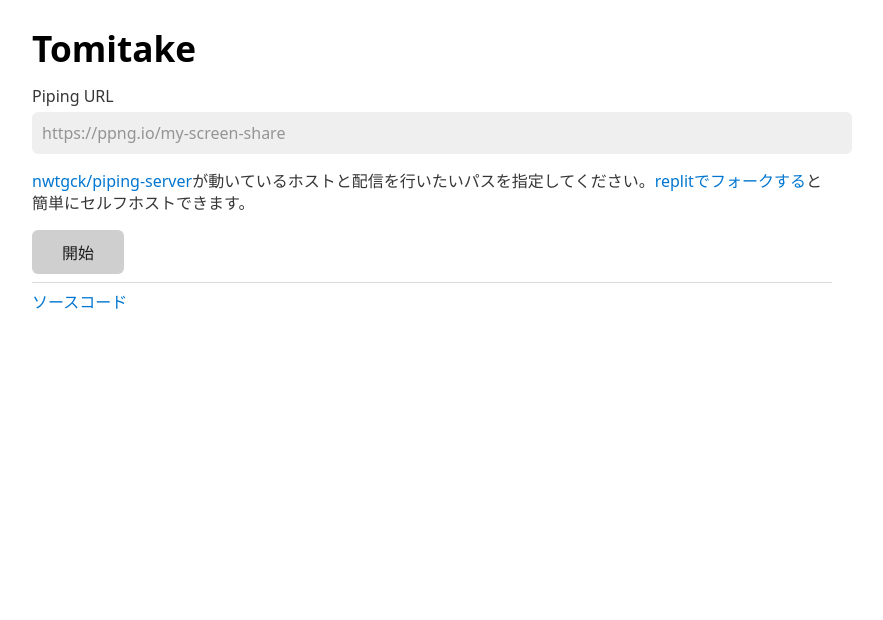
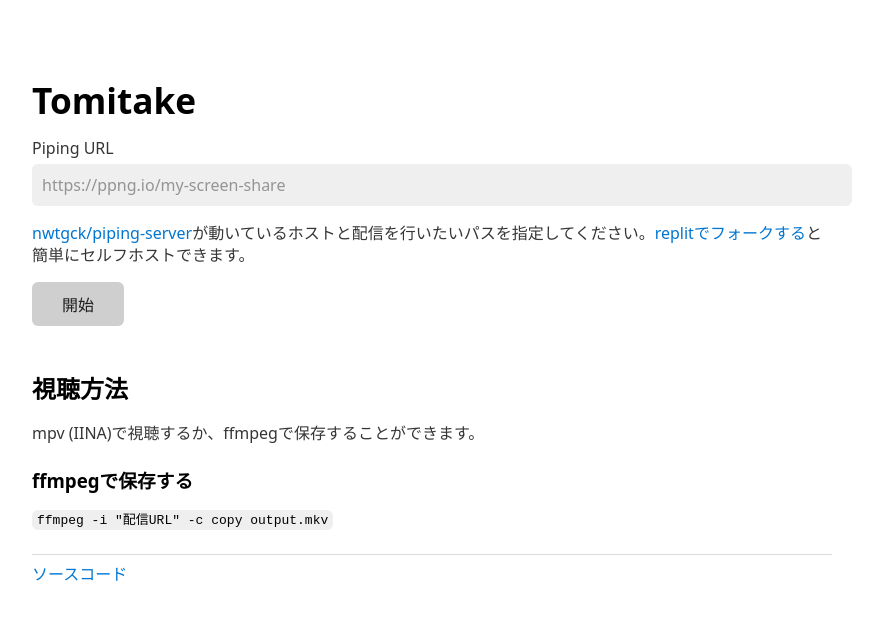
Before and after one commit to ci7lus/friend-password, a React (Vite) app: page / in a window 1280 px wide. Shown: the top 620 px of the page, without its empty margins (208-1091 px from the left). Built offline with nearby package versions, Linux system fonts and the light colour scheme.

Commit message:
📝 視聴方法を追記

```diff
--- a/src/App.tsx
+++ b/src/App.tsx
@@ -113,6 +113,12 @@ function App() {
         </p>
         <input type="submit" value="開始" disabled={isDisabled} />
       </form>
+      <div>
+        <h2>視聴方法</h2>
+        <p>mpv (IINA)で視聴するか、ffmpegで保存することができます。</p>
+        <h3>ffmpegで保存する</h3>
+        <code>ffmpeg -i "配信URL" -c copy output.mkv</code>
+      </div>
       <hr />
       <a href="https://github.com/ci7lus/tomitake">ソースコード</a>
     </div>
--- a/src/index.css
+++ b/src/index.css
@@ -4,5 +4,9 @@ input[type="text"] {
 
 .warn {
   background-color: var(--background-alt);
-  padding: 0.1em 1rem 1rem;
+  padding: 0.1em 1rem;
 }
+
+div {
+  padding: 1rem 0;
+}
```
